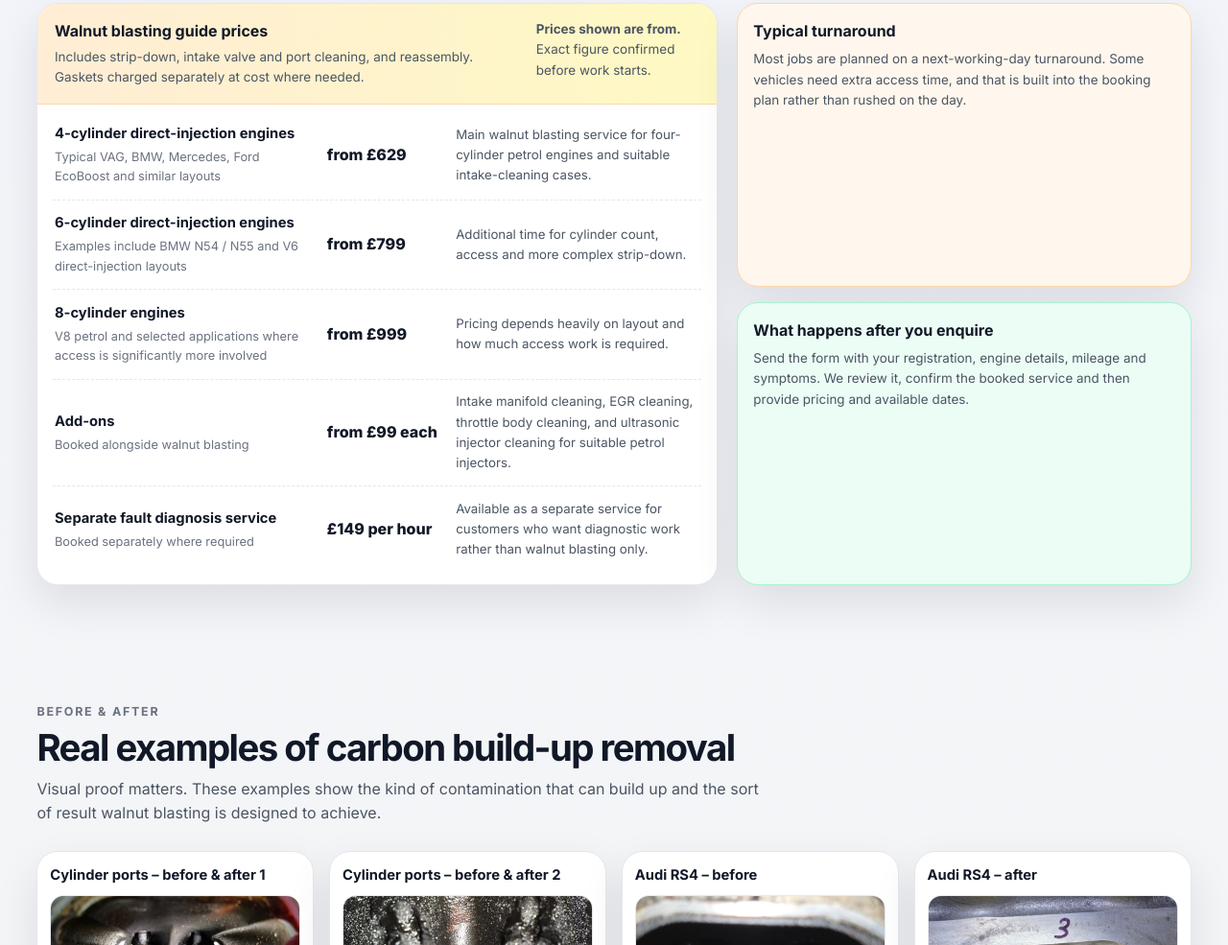
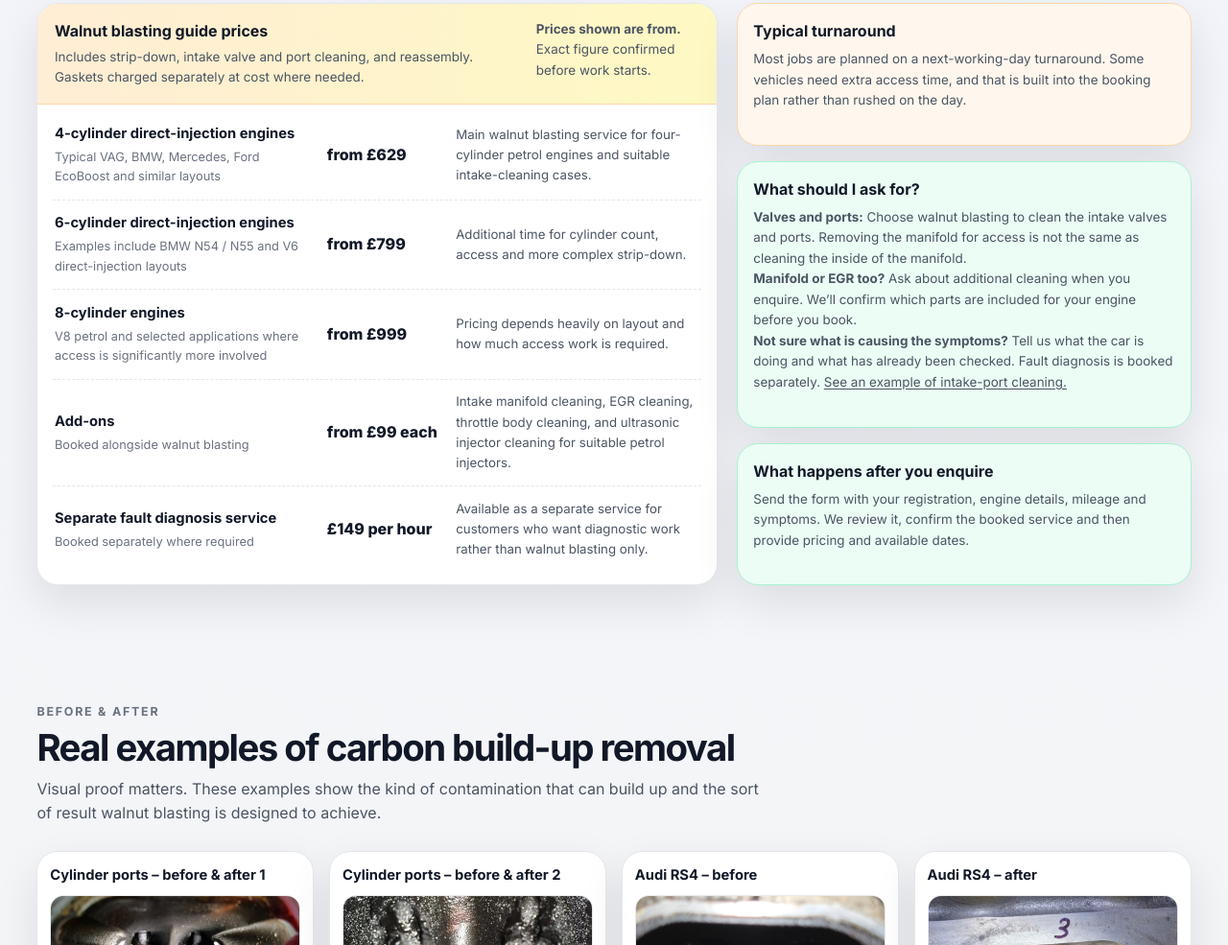
Before and after one commit to croatiahomefinder/walnutcarbonclean.co.uk, a plain HTML site: page index.html in a window 1280 px wide. Shown: the part 3864-4849 px from the top of the page at 96% size. Drawn offline with Linux system fonts and the light colour scheme.

Commit message:
Clarify which walnut blasting service to ask for

```diff
--- a/index.html
+++ b/index.html
@@ -1445,6 +1445,12 @@
         </div>
 
         <div class="card side-box green">
+          <h3>What should I ask for?</h3>
+          <p><strong>Valves and ports:</strong> Choose walnut blasting to clean the intake valves and ports. Removing the manifold for access is not the same as cleaning the inside of the manifold.</p>
+          <p><strong>Manifold or EGR too?</strong> Ask about additional cleaning when you enquire. We’ll confirm which parts are included for your engine before you book.</p>
+          <p><strong>Not sure what is causing the symptoms?</strong> Tell us what the car is doing and what has already been checked. Fault diagnosis is booked separately. <a href="#proof" style="text-decoration:underline;text-underline-offset:.15em">See an example of intake-port cleaning.</a></p>
+        </div>
+        <div class="card side-box green">
           <h3>What happens after you enquire</h3>
           <p>Send the form with your registration, engine details, mileage and symptoms. We review it, confirm the booked service and then provide pricing and available dates.</p>
         </div>
```
